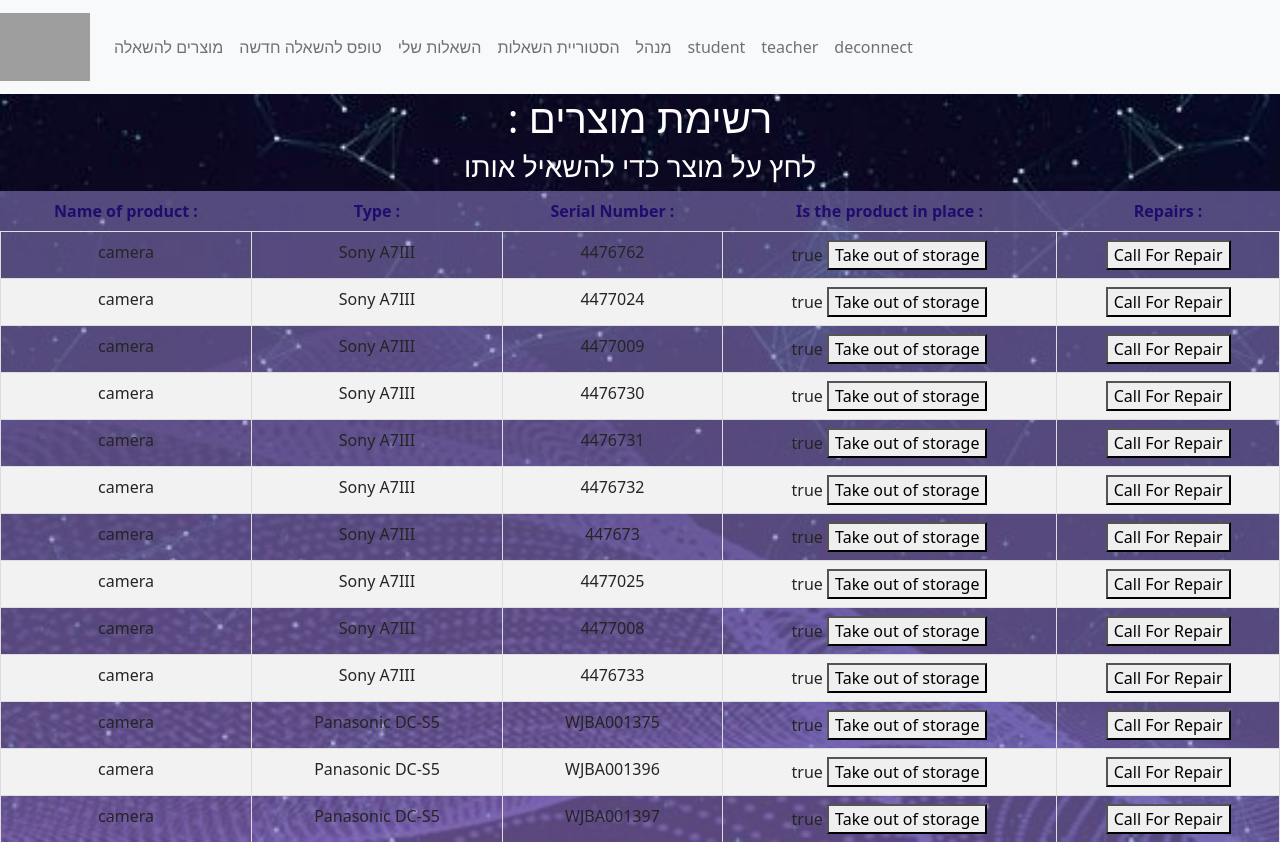
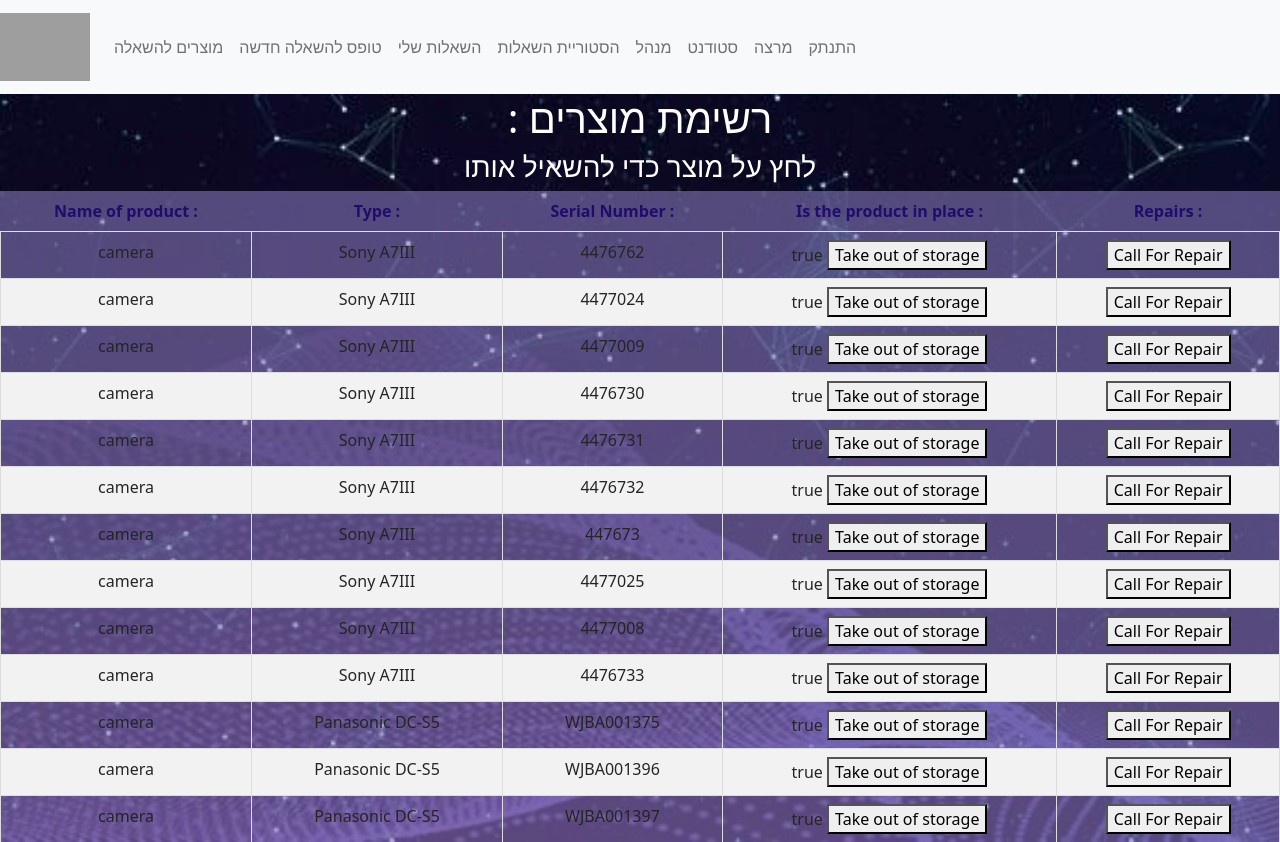
Before and after one commit to BS-PMC-2023/BS-PMC-2023-Team25, a React (Create React App) app in the folder stor/: page /#/products in a window 1280 px wide. Built offline with nearby package versions, Linux system fonts and the light colour scheme; grey boxes are pictures that could not be loaded.

Commit message:
Bug fix Menu

```diff
--- a/stor/src/component/Menu.jsx
+++ b/stor/src/component/Menu.jsx
@@ -37,13 +37,13 @@
             מנהל{" "}
           </Link>
           <Link to={"/student"} className="nav-link">
-            student{" "}
+            סטודנט{" "}
           </Link>
           <Link to={"/teacher"} className="nav-link">
-            teacher{" "}
+            מרצה{" "}
           </Link>
           <Link to={"/"} className="nav-link" onClick={handleLogout}>
-            deconnect{" "}
+            התנתק{" "}
           </Link>
         </Nav>
       </Navbar.Collapse>
```
